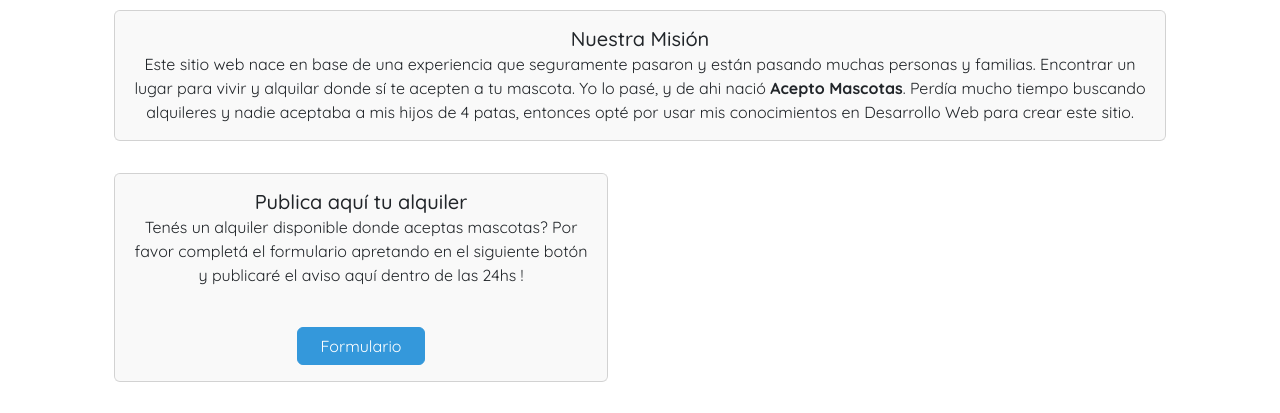
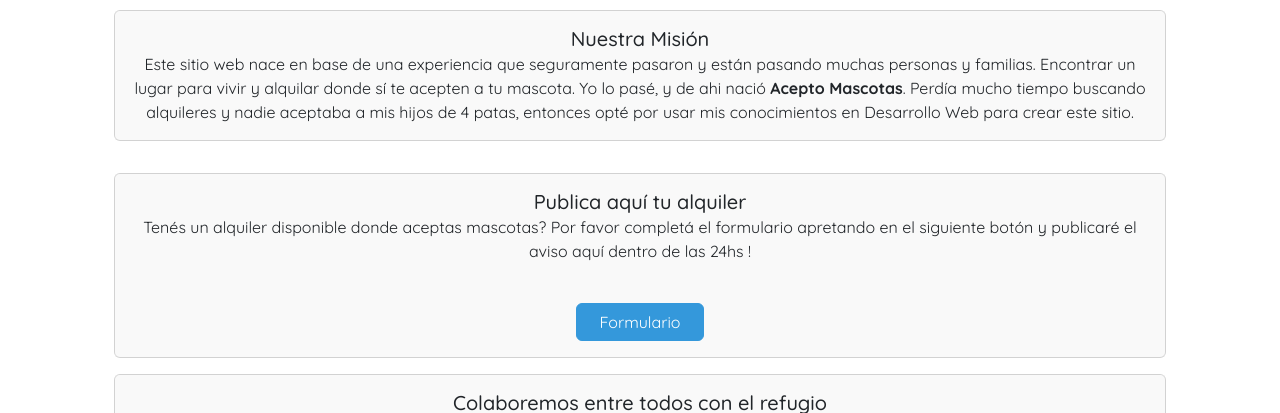
Before and after one commit to dannyseiler/aceptoMascotas, a plain HTML site: page index.html in a window 1280 px wide. Shown: the part 114-527 px from the top of the page. Drawn offline with nearby package versions, Linux system fonts and the light colour scheme.

Commit message:
Solucionado posición de la card Formulario

```diff
--- a/index.html
+++ b/index.html
@@ -62,8 +62,7 @@
             </div>
             <!--Seccion del Formulario -->
             <!--Seccion del Formulario -->
-            <div class="col-sm-6">
-                <div class="card">
+                <div class="card my-3">
                     <div class="card-body">
                         <h5 class="card-title">Publica aquí
                             tu alquiler
@@ -77,7 +76,6 @@
                             target="_blank">Formulario</a>
                     </div>
                 </div>
-            </div>
             <!--Seccion del Formulario -->
             <!--Seccion del Refugio -->
             <div class="card my-3">
```
